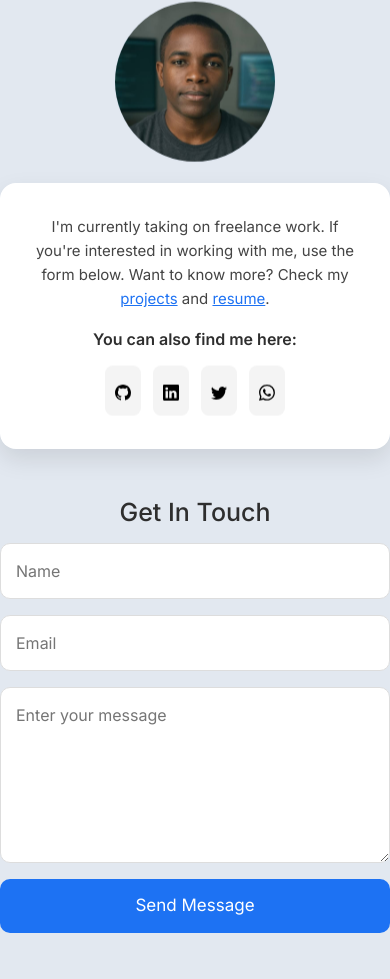
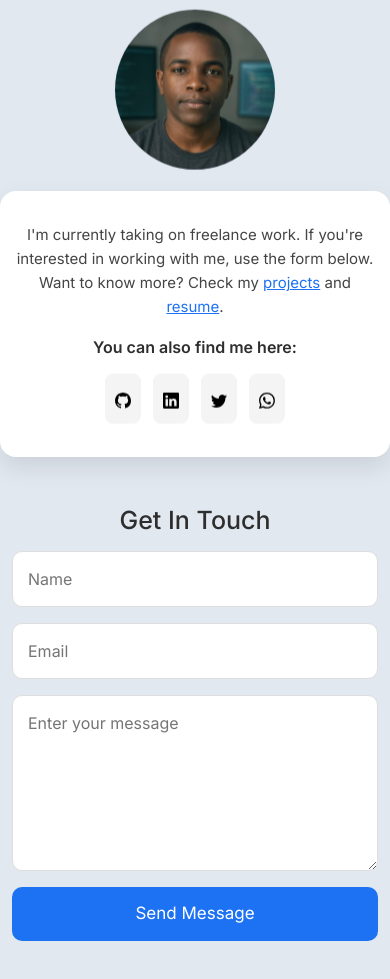
Before and after one commit to ashrafsoftech/Portfolio-version2.0, a React (Vite) app: page / in a window 390 px wide. Shown: the part 3685-4664 px from the top of the page. Built offline with nearby package versions, Linux system fonts and the light colour scheme; a web font is replaced by a local one.

Commit message:
commit all update

```diff
--- a/src/componenetsCSS/about.css
+++ b/src/componenetsCSS/about.css
@@ -52,3 +52,9 @@
   text-align: left;
   word-spacing: .1em;
 }
+
+@media screen and (max-width: 990px){
+  .journey {
+    margin: auto;
+  }
+}
--- a/src/componenetsCSS/contact.css
+++ b/src/componenetsCSS/contact.css
@@ -13,6 +13,7 @@
   border-radius: 16px;
   box-shadow: 0 10px 25px rgba(0, 0, 0, 0.1);
   margin-bottom: 3rem;
+  /* margin: 2em; */
 }
 
 .profile-img {
--- a/src/components/About.jsx
+++ b/src/components/About.jsx
@@ -6,7 +6,7 @@ const About = () => {
       <div className="container-lg">
         <h1 className="fw-bold text-center">About Me</h1>
 
-        <div className="row mt-5 gap-lg-0 gap-sm-2">
+        <div className="row mt-5 gap-lg-0 gap-2">
           {/* BIO CARD */}
           <div className="bio col-lg-8 d-lg-grid d-sm-flex d-grid gap-2">
             <div className="card shadow-sm border-0 p-4 h-100 col-lg-12 col-md-6 col-sm-6">
@@ -16,7 +16,7 @@ const About = () => {
                 front-end developer with a strong foundation in HTML, CSS,
                 JavaScript, React, and Bootstrap. I originally studied
                 <span className="fw-bold">
-                  Materials and Metallurgical Engineering
+                   Materials and Metallurgical Engineering
                 </span>
                 , but limited opportunities in the field led me to explore web
                 development — a decision that changed my career path completely.
--- a/src/components/Contact.jsx
+++ b/src/components/Contact.jsx
@@ -48,7 +48,7 @@ const Contact = () => {
 
       <img src="./profile.jpg" alt="profile" className="profile-img reveal" />
 
-      <div className="profile-card reveal">
+      <div className="profile-card  reveal container-sm">
         <p className="contact-text">
           I'm currently taking on freelance work. If you're interested in
           working with me, use the form below. Want to know more? Check my{" "}
@@ -79,7 +79,7 @@ const Contact = () => {
 
       <h2 className="form-title reveal">Get In Touch</h2>
 
-      <form className="contact-form reveal" onSubmit={sendMessage}>
+      <form className="contact-form reveal container-sm" onSubmit={sendMessage}>
         <input type="text" name="user_name" placeholder="Name" required />
         <input type="email" name="user_email" placeholder="Email" required />
         <textarea
```
